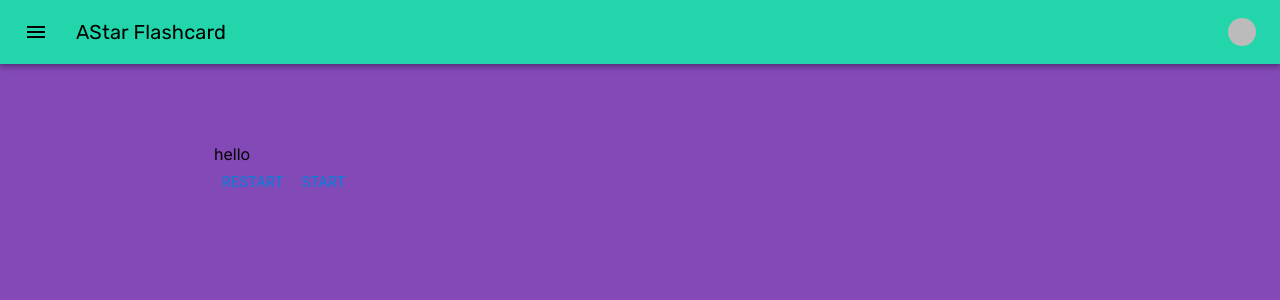
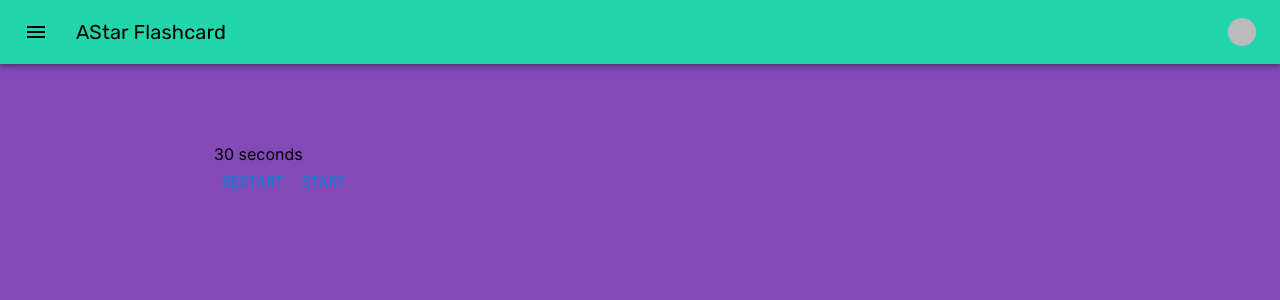
Before and after one commit to Shoheicode/Project-4-AI-Flashcards, a Next.js app: page /flashcard in a window 1280 px wide. Shown: the top 300 px of the page. Built offline with nearby package versions, Linux system fonts and the light colour scheme; no server answers; sample sign-in values are in the browser's storage; some icons are missing; a web font is replaced by a local one.

Commit message:
updated page

```diff
--- a/app/flashcard/page.js
+++ b/app/flashcard/page.js
@@ -223,7 +223,7 @@ export default function Flashcard() {
               )}
               </Stack>
               <div className="stopwatch">
-                <p className="timer">hello</p>
+                <p className="timer">{time} seconds</p>
                 <div className="actions">
                   <Button>
                     Restart
```
